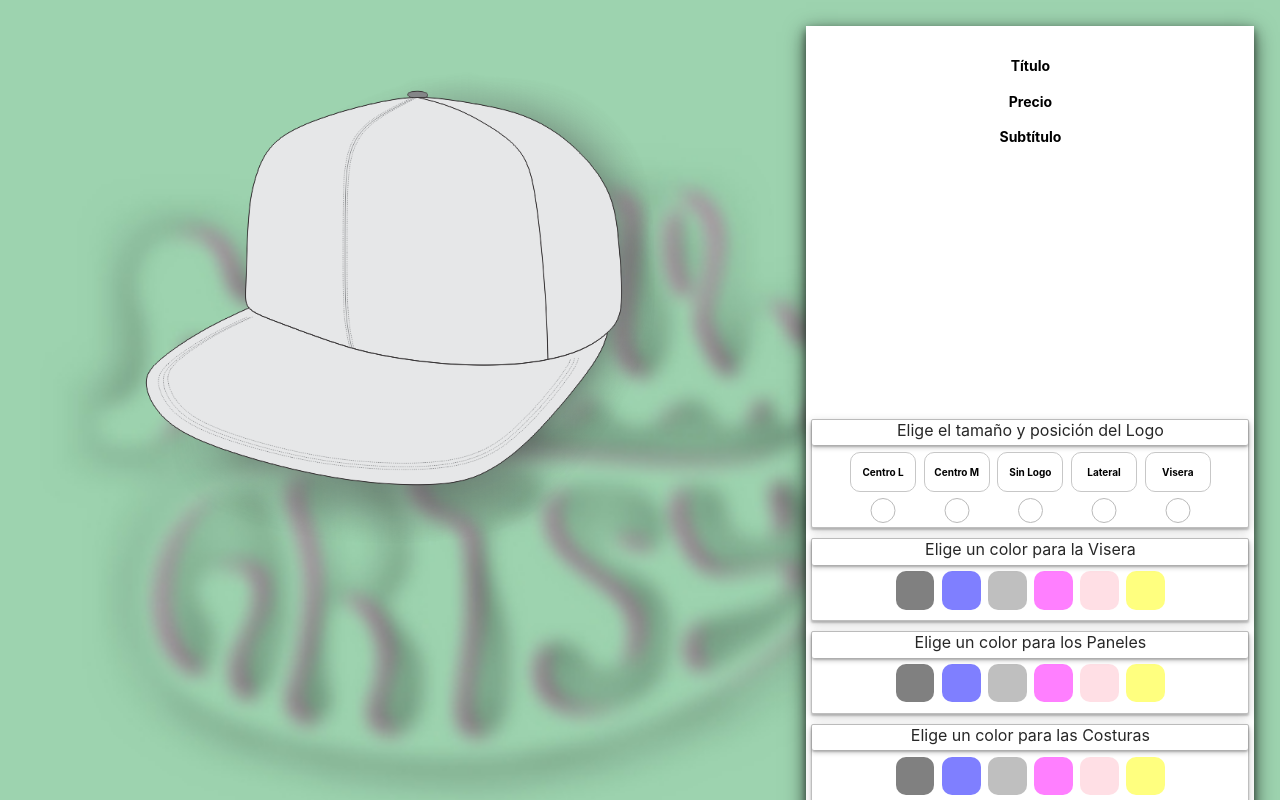
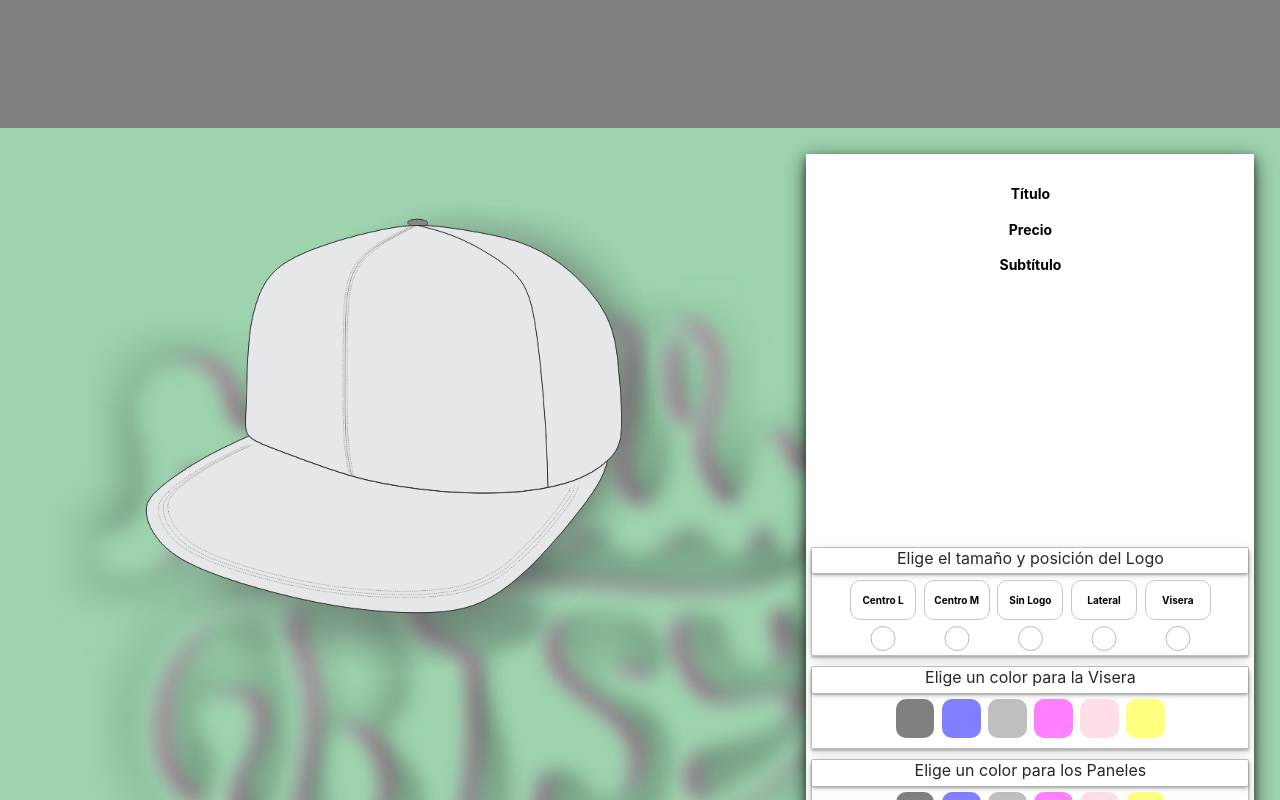
Before and after one commit to nuevo-rama/rm-react-customize-design-v2, a React (Create React App) app: page / in a window 1280 px wide. Shown: the top 800 px of the page. Built offline with nearby package versions, Linux system fonts and the light colour scheme.

Commit message:
Agrego componentes

```diff
--- a/src/App.css
+++ b/src/App.css
@@ -1,5 +1,19 @@
 .App {
   text-align: center;
+}
+
+.headerComponent {
+  display: block;
+  width: 100%;
+  height: 10vw;
+  background-color: grey;
+}
+
+.footerComponent {
+  display: block;
+  width: 100%;
+  height: 10vw;
+  background-color: grey;
 }
 
 .frame {
--- a/src/App.js
+++ b/src/App.js
@@ -1,16 +1,17 @@
 import React from 'react';
 import slider from './imagen_slider_5.jpg'
 
+import HeaderComponent from './components/HeaderComponent';
 import CustomizeItem from './components/CustomizeItem';
-
-
-
+import FooterComponent from './components/FooterComponent';
 import './App.css';
 
 function App() {
   return (
-    <div className="App" style= {{backgroundImage: `url(${slider})` , backgroundSize: 'cover', backgroundRepeat: 'no-repeat'}}>
+    <div className="App">
 
+    <HeaderComponent/>
+      <div style= {{backgroundImage: `url(${slider})` , backgroundSize: 'cover', backgroundRepeat: 'no-repeat'}}>
         <CustomizeItem
           inicialImage= {'/productImagesCustomize/cap-image-inicial.png'}
           VisorColorBlack= {'/productImagesCustomize/cap-image-visor-color-black.png'}
@@ -50,6 +51,9 @@ function App() {
           resetImage= {'/productImagesCustomize/cap-image-inicial.png'}
         />
       </div>
+
+      <FooterComponent/>
+    </div>
   );
 }
 
--- /dev/null
+++ b/src/components/FooterComponent.jsx
@@ -0,0 +1,11 @@
+import React from 'react';
+
+const FooterComponent = () => (
+
+      <div className= "footerComponent">
+
+      </div>
+
+  )
+
+export default FooterComponent;
--- /dev/null
+++ b/src/components/HeaderComponent.jsx
@@ -0,0 +1,11 @@
+import React from 'react';
+
+const HeaderComponent = () => (
+
+      <div className= "headerComponent">
+
+      </div>
+
+  )
+
+export default HeaderComponent;
```
Lines whose indentation alone changed are shown as unchanged.
